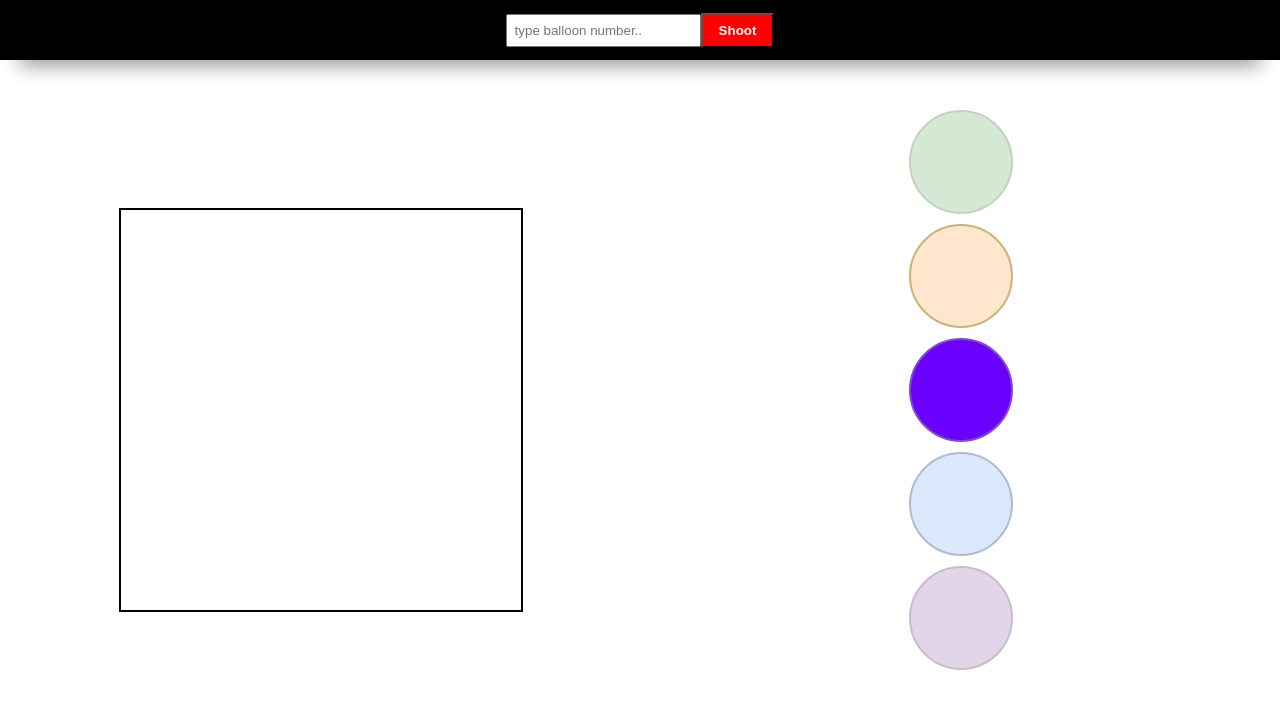
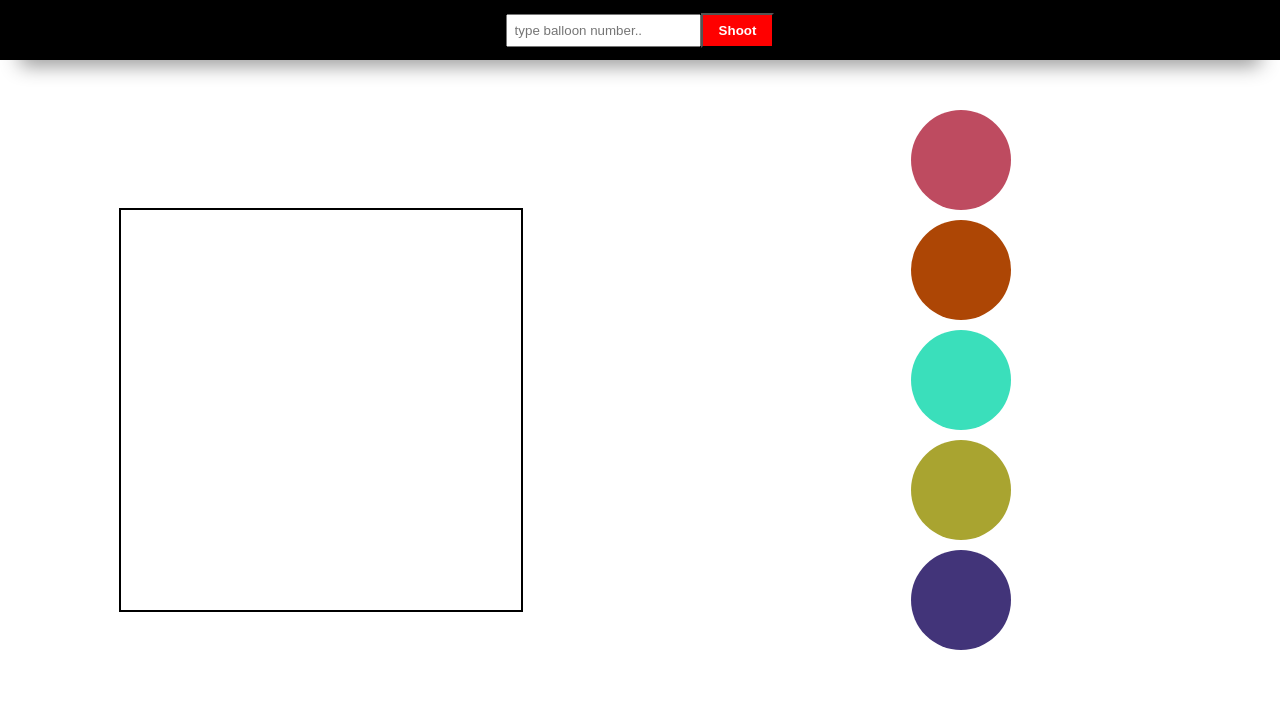
Before and after one commit to danish4git/Balloon_App, a React (Create React App) app: page / in a window 1280 px wide. Shown: the top 708 px of the page. Built offline with nearby package versions, Linux system fonts and the light colour scheme.

Commit message:
added any random color functionality

```diff
--- a/src/components/Balloon.jsx
+++ b/src/components/Balloon.jsx
@@ -1,4 +1,4 @@
-import React, { useState } from "react";
+import React, { useState, useEffect } from "react";
 import "./baloon.css";
 import styled from "styled-components";
 
@@ -9,58 +9,49 @@ const Balloon = () => {
   const [cir3, setCir3] = useState(true);
   const [cir4, setCir4] = useState(true);
   const [cir5, setCir5] = useState(true);
+  const [colorsArray, setcolorsArray] = useState([]);
 
   //////right div////////
   const Circlediv1 = styled.div`
-    background-color: #d5e8d4;
-    border: 2px solid #c1d4bb;
+    background-color: ${colorsArray[0]};
     display: ${cir1 ? "block" : "none"};
   `;
   const Circlediv2 = styled.div`
-    background-color: #ffe6cd;
-    border: 2px solid #c9b378;
+    background-color: ${colorsArray[1]};
     display: ${cir2 ? "block" : "none"};
   `;
   const Circlediv3 = styled.div`
-    background-color: #6a00ff;
-    border: 2px solid #804dc6;
+    background-color: ${colorsArray[2]};
     display: ${cir3 ? "block" : "none"};
   `;
   const Circlediv4 = styled.div`
-    background-color: #d9e8fb;
-    border: 2px solid #b0bdcd;
+    background-color: ${colorsArray[3]};
     display: ${cir4 ? "block" : "none"};
   `;
   const Circlediv5 = styled.div`
-    background-color: #e2d5e7;
-    border: 2px solid #c9bccd;
+    background-color: ${colorsArray[4]};
     display: ${cir5 ? "block" : "none"};
   `;
 
   //////left div////////
   const Circlediv11 = styled.div`
-    background-color: #d5e8d4;
-    border: 2px solid #c1d4bb;
+    background-color: ${colorsArray[0]};
     display: ${cir1 ? "none" : "block"};
   `;
   const Circlediv22 = styled.div`
-    background-color: #ffe6cd;
-    border: 2px solid #c9b378;
+    background-color: ${colorsArray[1]};
     display: ${cir2 ? "none" : "block"};
   `;
   const Circlediv33 = styled.div`
-    background-color: #6a00ff;
-    border: 2px solid #804dc6;
+    background-color: ${colorsArray[2]};
     display: ${cir3 ? "none" : "block"};
   `;
   const Circlediv44 = styled.div`
-    background-color: #d9e8fb;
-    border: 2px solid #b0bdcd;
+    background-color: ${colorsArray[3]};
     display: ${cir4 ? "none" : "block"};
   `;
   const Circlediv55 = styled.div`
-    background-color: #e2d5e7;
-    border: 2px solid #c9bccd;
+    background-color: ${colorsArray[4]};
     display: ${cir5 ? "none" : "block"};
   `;
 
@@ -95,6 +86,24 @@ const Balloon = () => {
     }
   };
 
+  //////with any random color generator ////////
+  const rcol = () => {
+    for (let i = 0; i < 5; i++) {
+      let col =
+        "#" +
+        Math.floor(Math.random() * 16777215)
+          .toString(16)
+          .padStart(6, "0")
+          .toUpperCase();
+      setcolorsArray((item) => [...item, col]);
+      console.log(colorsArray);
+    }
+  };
+
+  useEffect(() => {
+    rcol();
+  }, []);
+
   return (
     <div>
       <div className="inputdiv">
```
